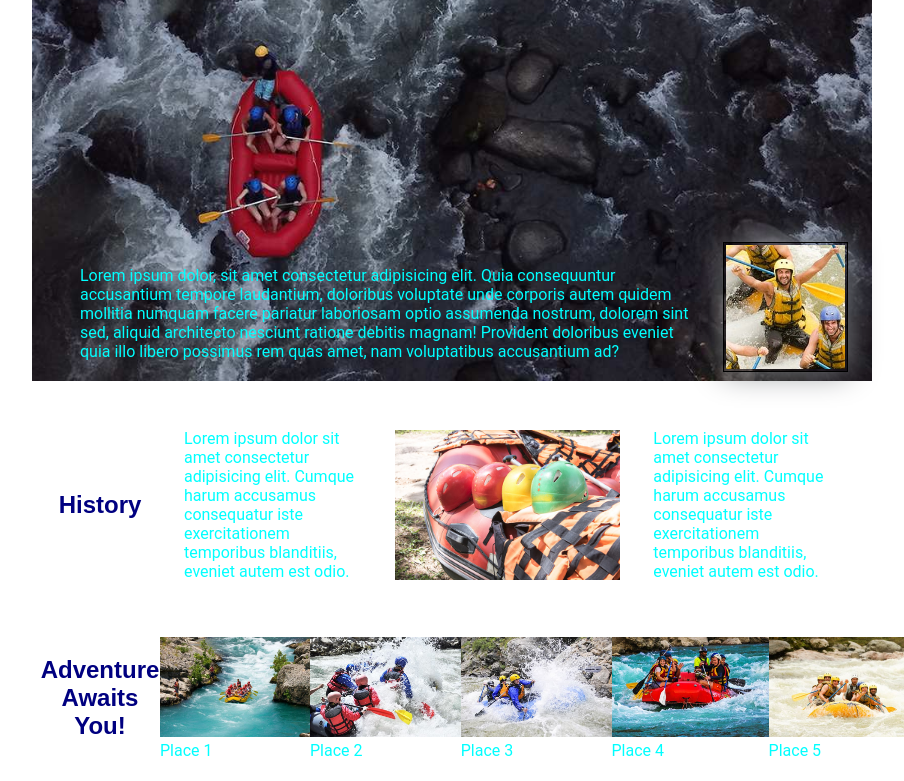
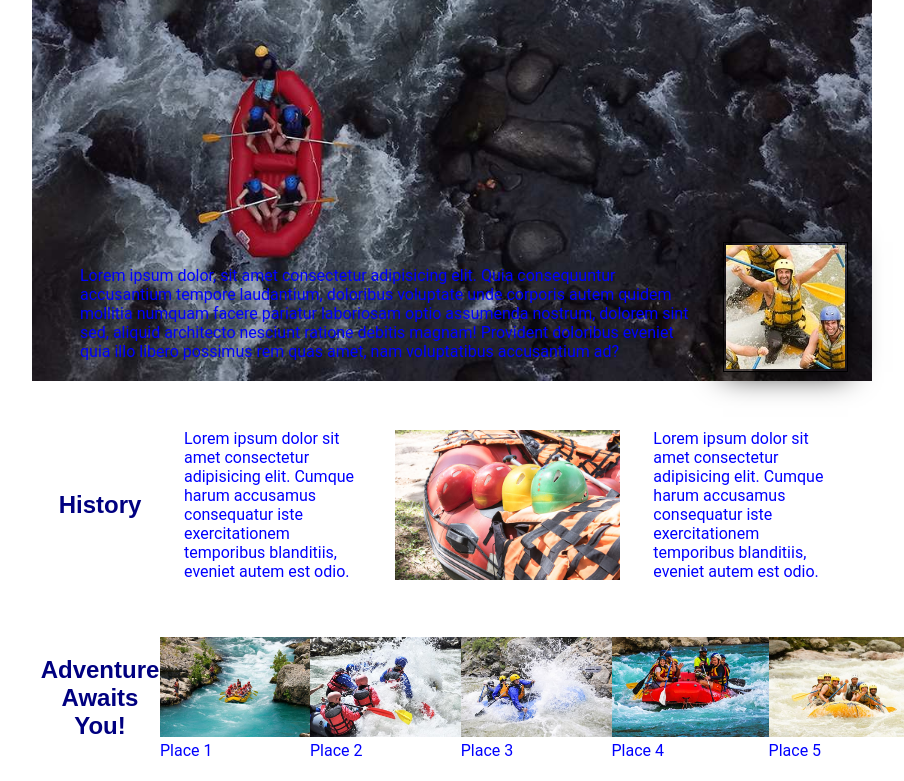
Before and after one commit to sampedro-avila/wdd130, a plain HTML site: page wwr/about.html in a window 1280 px wide. Shown: the part 279-1060 px from the top of the page, without its empty margins (188-1092 px from the left). Drawn offline with Linux system fonts and the light colour scheme.

Commit message:
Fixed colors flex

```diff
--- a/wwr/styles/rafting.css
+++ b/wwr/styles/rafting.css
@@ -6,9 +6,9 @@
 
 :root {
     --light-color: #fff;
-    --medium-color: #808588;
+    --medium-color: black;
     --dark-color: #000;
-    --accent-color: aqua;
+    --accent-color: blue;
     --heading-color: navy;
     --main-align: center;
     --body-font: Arial, Helvetica, sans-serif;
```
